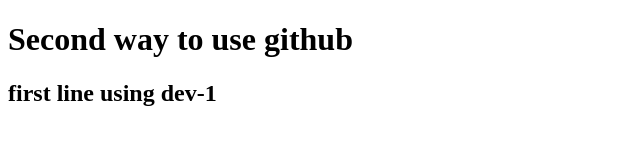
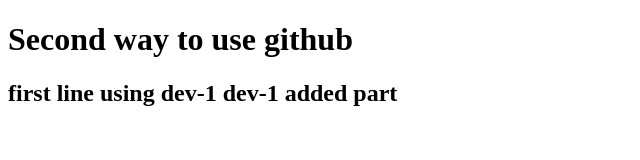
Before and after one commit to Gourav7777/my-2, a plain HTML site: page index.html in a window 1280 px wide. Shown: the whole page, without its empty margins (0-640 px from the left). Drawn offline with Linux system fonts and the light colour scheme.

Commit message:
dev-1-conflict-start

```diff
--- a/index.html
+++ b/index.html
@@ -7,6 +7,6 @@
 </head>
 <body>
     <h1>Second way to use github</h1>
-    <h2>first line using dev-1</h2>
+    <h2>first line using dev-1  dev-1 added part</h2>
 </body>
 </html>
```
